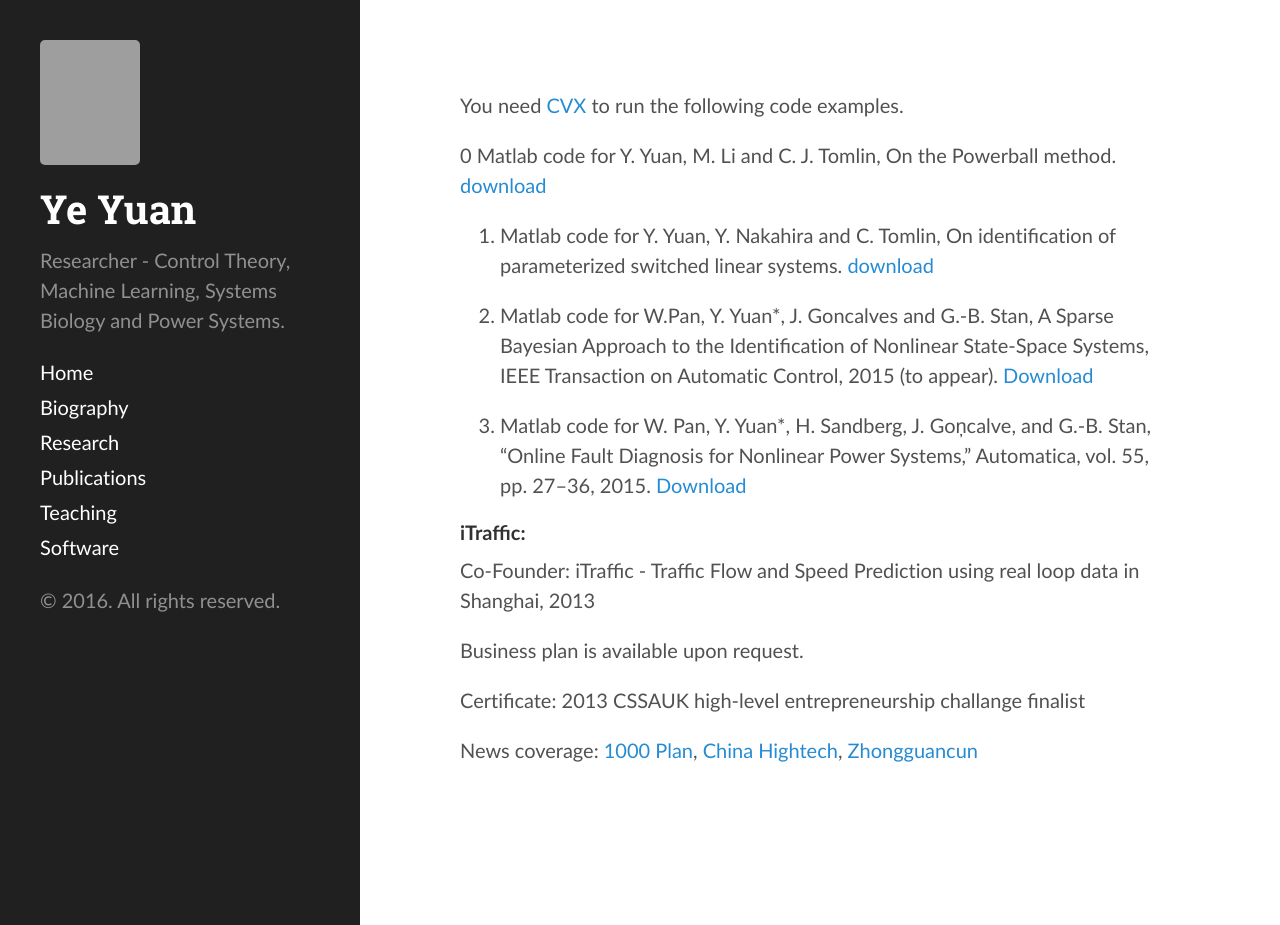
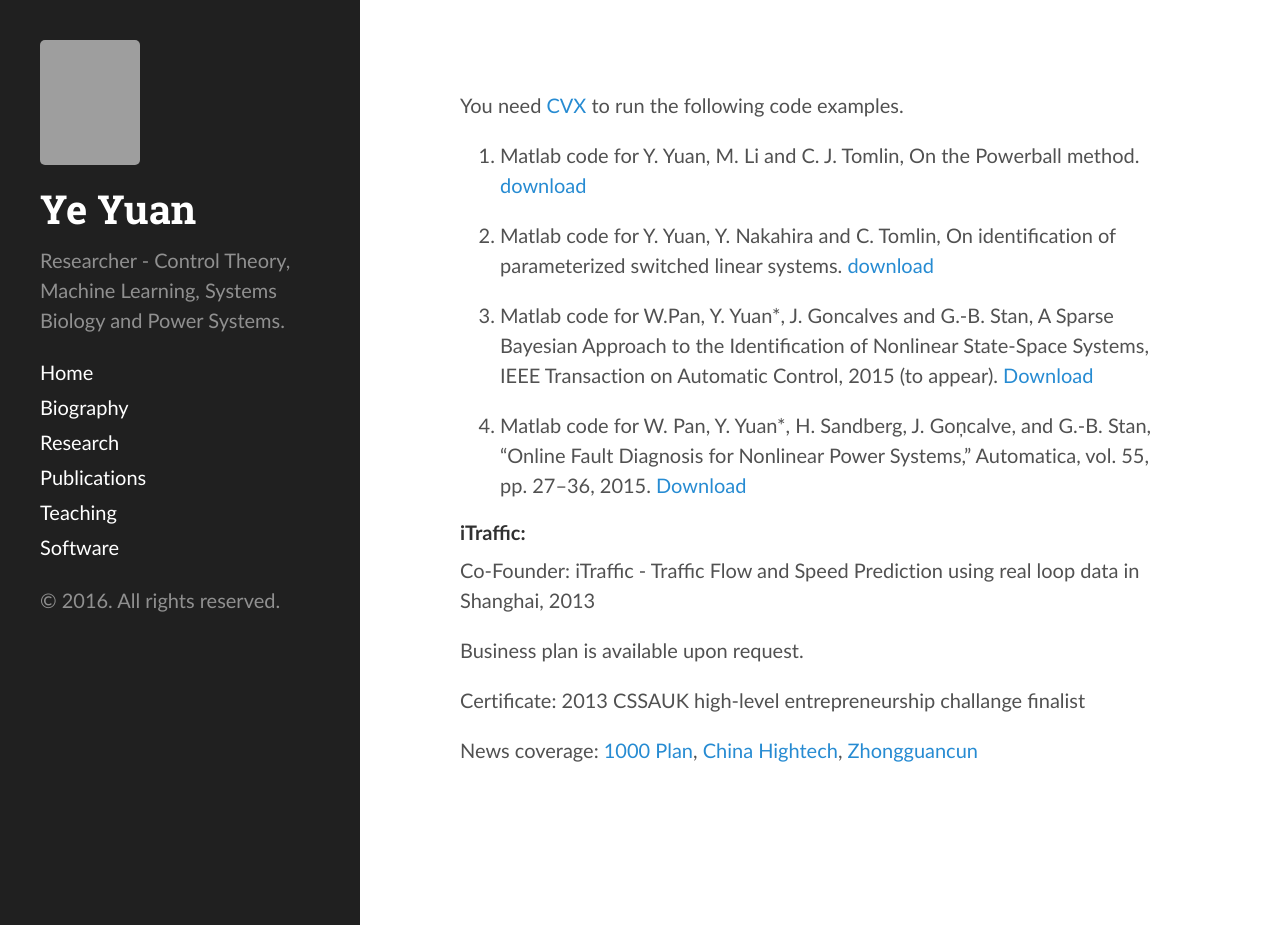
Before and after one commit to yy311/yy311.github.io, a Jekyll site: the page built from software.md, in a window 1280 px wide and 925 px high. Built offline with Jekyll 4.4.1, drawn with Linux system fonts in a browser that asks for light colours; grey boxes are pictures that could not be loaded.

Commit message:
Update software.md

```diff
--- a/software.md
+++ b/software.md
@@ -4,7 +4,7 @@ layout: page
 
 You need [CVX](http://cvxr.com/cvx/) to run the following code examples.
 
-0 Matlab code for Y. Yuan, M. Li and C. J. Tomlin, On the Powerball method. [download](http://hybrid.eecs.berkeley.edu/~yeyuan/pb.zip)
+0. Matlab code for Y. Yuan, M. Li and C. J. Tomlin, On the Powerball method. [download](http://hybrid.eecs.berkeley.edu/~yeyuan/pb.zip)
 
 1. Matlab code for Y. Yuan, Y. Nakahira and C. Tomlin, On identification of parameterized switched linear systems. [download](http://hybrid.eecs.berkeley.edu/~yeyuan/id0.zip)
 
```
